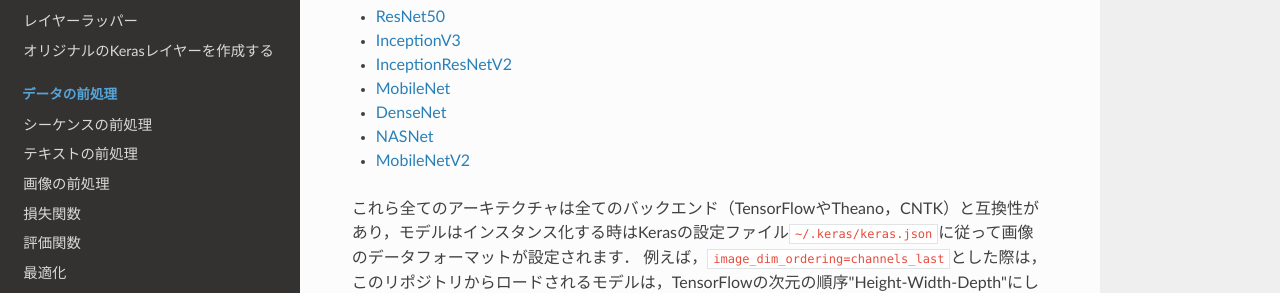
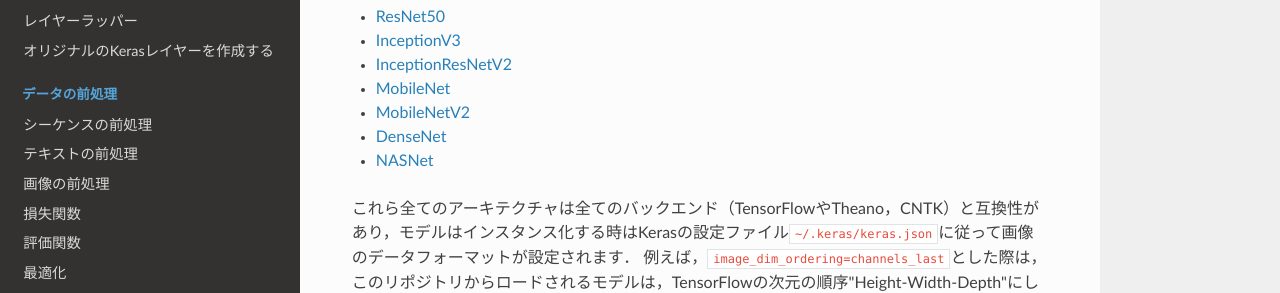
Before and after one commit to keras-team/keras-docs-ja, an MkDocs documentation site: the page built from sources/applications.md, in a window 1280 px wide and 900 px high, scrolled down 329 px. Shown: the part 155-448 px from the top of the window. Built offline with MkDocs 1.6.1, drawn with Linux system fonts in a browser that asks for light colours; nearby versions of some CDN libraries; old or Windows-style settings are respelled for this version of MkDocs.

```diff
--- a/sources/applications.md
+++ b/sources/applications.md
@@ -16,9 +16,9 @@ Kerasの応用は事前学習した重みを利用可能な深層学習のモデ
 - [InceptionV3](#inceptionv3)
 - [InceptionResNetV2](#inceptionresnetv2)
 - [MobileNet](#mobilenet)
+- [MobileNetV2](#mobilenetv2)
 - [DenseNet](#densenet)
 - [NASNet](#nasnet)
-- [MobileNetV2](#mobilenetv2)
 
 これら全てのアーキテクチャは全てのバックエンド（TensorFlowやTheano，CNTK）と互換性があり，モデルはインスタンス化する時はKerasの設定ファイル`~/.keras/keras.json`に従って画像のデータフォーマットが設定されます．
 例えば，`image_dim_ordering=channels_last`とした際は，このリポジトリからロードされるモデルは，TensorFlowの次元の順序"Height-Width-Depth"にしたがって構築されます．
```
